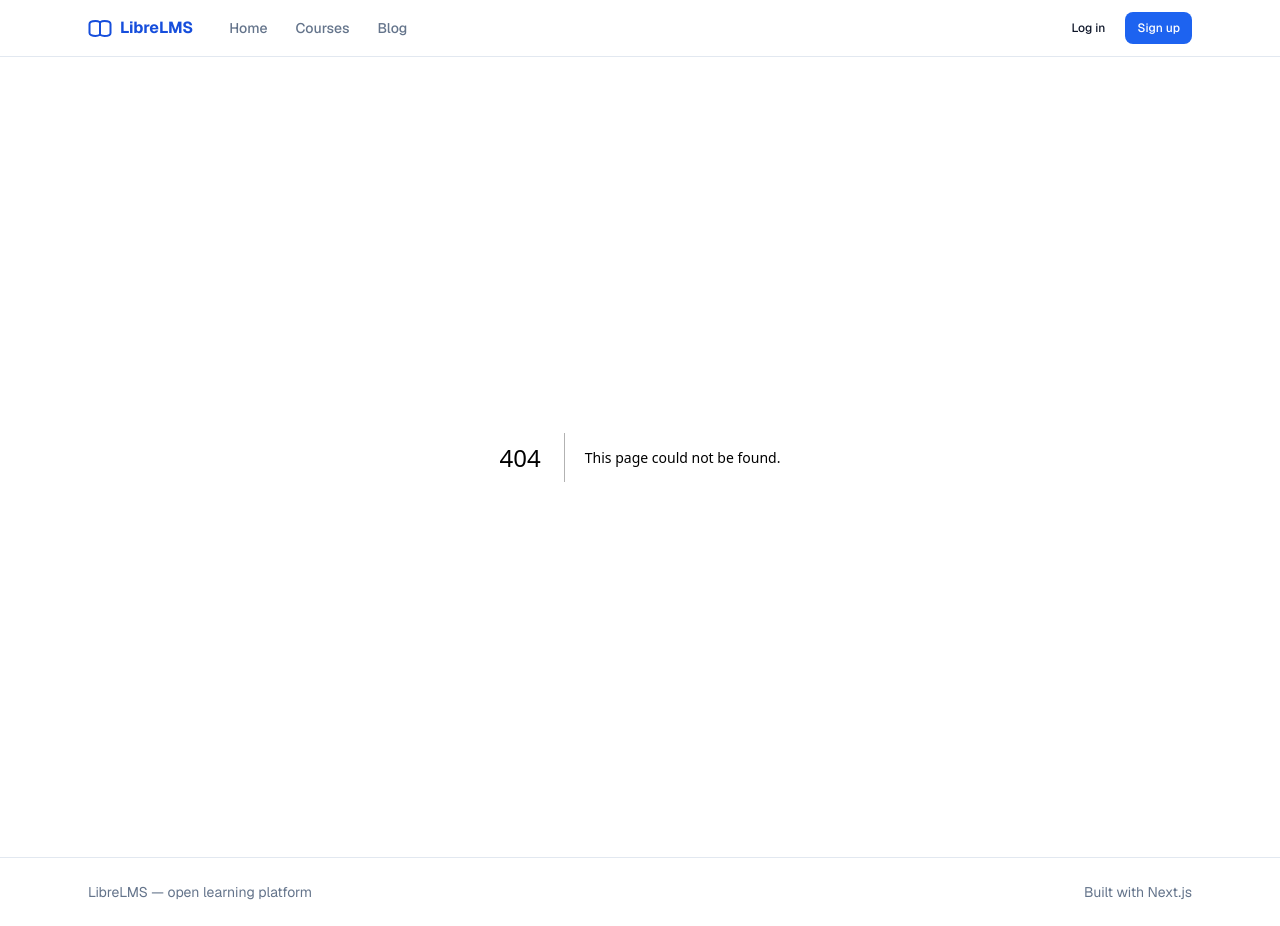
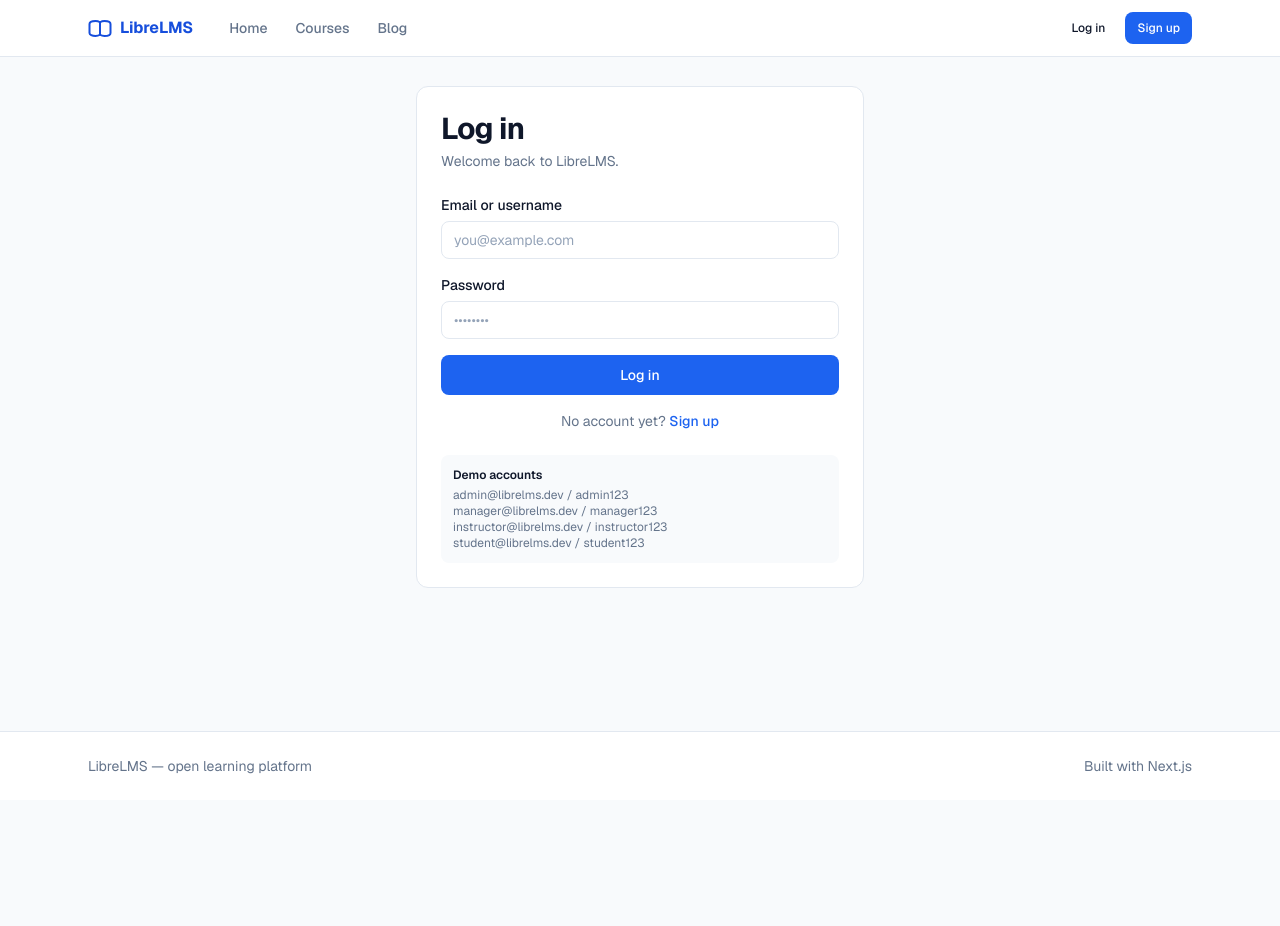
Before and after one commit to saifshahriar/librelms-web, a Next.js app: page /login in a window 1280 px wide. Before the commit this address had no page. After the commit the page ends 800 px from the top, so only its background shows below. Built offline with nearby package versions, Linux system fonts and the light colour scheme.

Commit message:
feat: login page

```diff
--- /dev/null
+++ b/src/app/403/page.tsx
@@ -0,0 +1,28 @@
+import Link from "next/link";
+
+export default function ForbiddenPage() {
+	return (
+		<div className="container-page flex min-h-[60vh] flex-col items-center justify-center gap-4 text-center">
+			<div className="text-6xl">🔒</div>
+			<h1 className="text-page-title">403 — Access denied</h1>
+			<p className="max-w-md text-ink-muted">
+				You don&apos;t have permission to view this page. If you think
+				you should, try logging in with a different account.
+			</p>
+			<div className="flex gap-3">
+				<Link
+					href="/"
+					className="rounded-lg bg-brand-600 px-4 py-2 text-sm font-medium text-white hover:bg-brand-700"
+				>
+					Go home
+				</Link>
+				<Link
+					href="/login"
+					className="rounded-lg border border-edge px-4 py-2 text-sm font-medium hover:bg-canvas"
+				>
+					Log in
+				</Link>
+			</div>
+		</div>
+	);
+}
--- /dev/null
+++ b/src/app/login/page.tsx
@@ -0,0 +1,104 @@
+"use client";
+
+import Link from "next/link";
+import { useRouter, useSearchParams } from "next/navigation";
+import { Suspense, useState } from "react";
+import { Button } from "@/components/ui/button";
+import { Input } from "@/components/ui/input";
+import { Label } from "@/components/ui/label";
+import { useAuth } from "@/lib/auth-context";
+
+function LoginForm() {
+	const { login } = useAuth();
+	const router = useRouter();
+	const searchParams = useSearchParams();
+	const [identifier, setIdentifier] = useState("");
+	const [password, setPassword] = useState("");
+	const [error, setError] = useState<string | null>(null);
+	const [loading, setLoading] = useState(false);
+
+	async function onSubmit(e: React.FormEvent) {
+		e.preventDefault();
+		setError(null);
+		setLoading(true);
+		try {
+			await login(identifier, password);
+			const next = searchParams.get("next");
+			router.replace(next && next.startsWith("/") ? next : "/");
+		} catch (err) {
+			setError(
+				err instanceof Error ? err.message : "Login failed, try again",
+			);
+		} finally {
+			setLoading(false);
+		}
+	}
+
+	return (
+		<div className="container-page flex min-h-[70vh] items-center justify-center">
+			<div className="card-surface w-full max-w-md p-6">
+				<h1 className="text-page-title mb-1">Log in</h1>
+				<p className="mb-6 text-sm text-ink-muted">
+					Welcome back to LibreLMS.
+				</p>
+				<form onSubmit={onSubmit} className="space-y-4">
+					<div>
+						<Label htmlFor="identifier">Email or username</Label>
+						<Input
+							id="identifier"
+							value={identifier}
+							onChange={(e) => setIdentifier(e.target.value)}
+							placeholder="you@example.com"
+							required
+						/>
+					</div>
+					<div>
+						<Label htmlFor="password">Password</Label>
+						<Input
+							id="password"
+							type="password"
+							value={password}
+							onChange={(e) => setPassword(e.target.value)}
+							placeholder="••••••••"
+							required
+						/>
+					</div>
+					{error && (
+						<p className="rounded-lg bg-red-50 px-3 py-2 text-sm text-red-700">
+							{error}
+						</p>
+					)}
+					<Button type="submit" className="w-full" loading={loading}>
+						Log in
+					</Button>
+				</form>
+				<p className="mt-4 text-center text-sm text-ink-muted">
+					No account yet?{" "}
+					<Link
+						href="/register"
+						className="font-medium text-brand-600 hover:underline"
+					>
+						Sign up
+					</Link>
+				</p>
+				<div className="mt-6 rounded-lg bg-canvas p-3 text-xs text-ink-muted">
+					<div className="mb-1 font-semibold text-ink">
+						Demo accounts
+					</div>
+					<div>admin@librelms.dev / admin123</div>
+					<div>manager@librelms.dev / manager123</div>
+					<div>instructor@librelms.dev / instructor123</div>
+					<div>student@librelms.dev / student123</div>
+				</div>
+			</div>
+		</div>
+	);
+}
+
+export default function LoginPage() {
+	return (
+		<Suspense>
+			<LoginForm />
+		</Suspense>
+	);
+}
```
